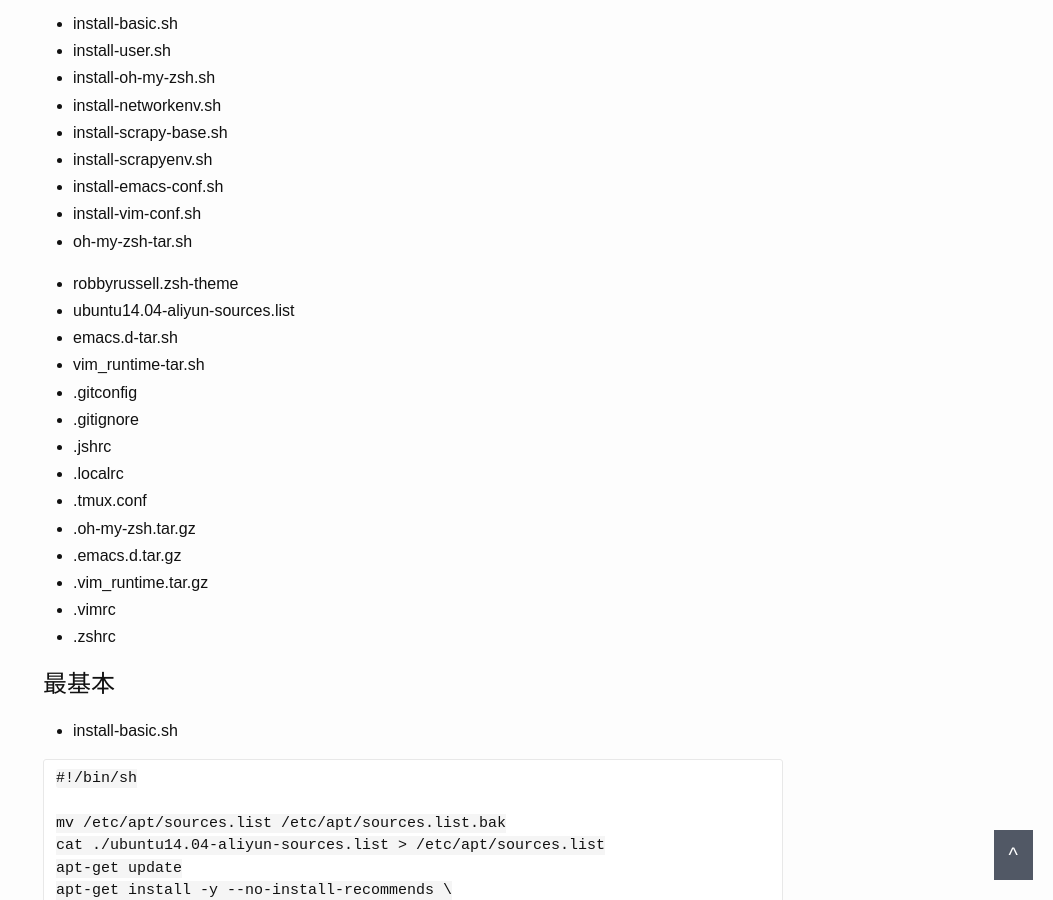
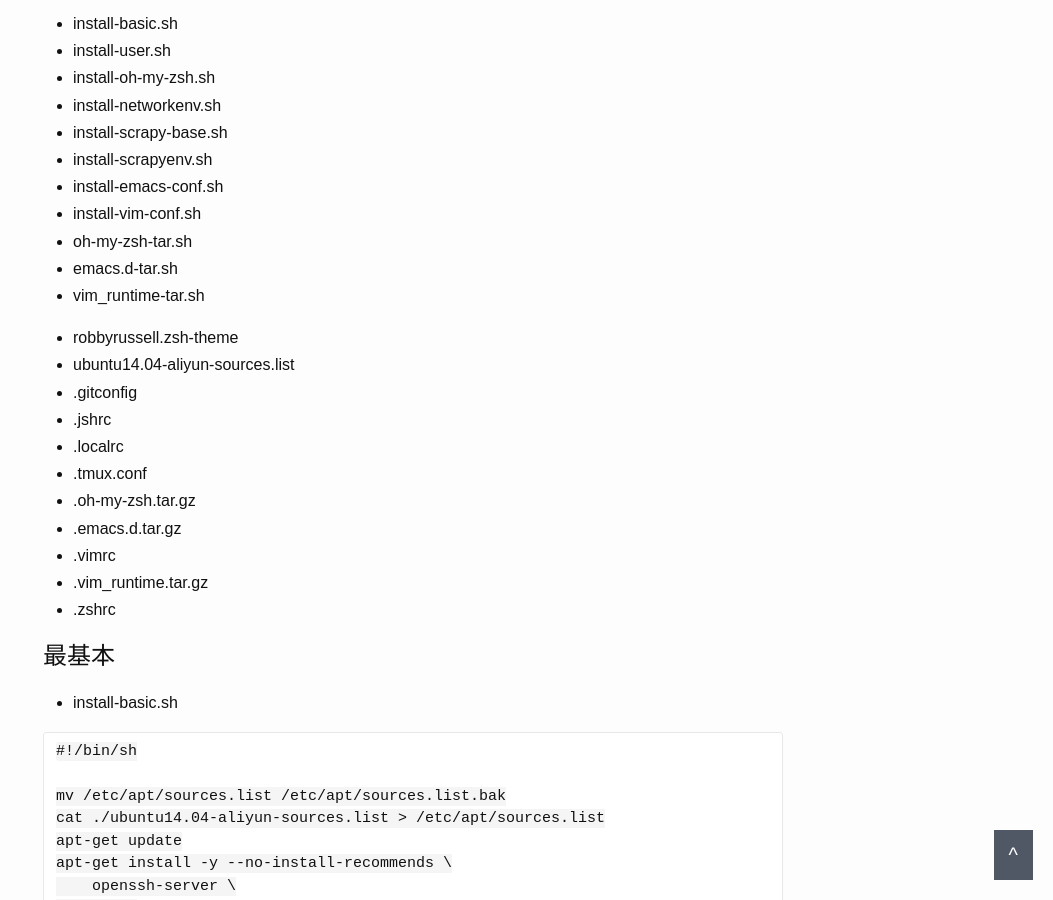
Before and after one commit to jojolin/jojolin.github.io, a Jekyll site: the page built from _posts/2016-09-19-note-shift-dev-env.markdown, in a window 1280 px wide and 900 px high, scrolled down 382 px. Shown: the whole window, without its empty margins (227-1280 px from the left). Built offline with Jekyll 4.4.1, drawn with Linux system fonts in a browser that asks for light colours.

Commit message:
add shift-dev-env

```diff
--- a/_posts/2016-09-19-note-shift-dev-env.markdown
+++ b/_posts/2016-09-19-note-shift-dev-env.markdown
@@ -17,20 +17,19 @@
 - install-emacs-conf.sh
 - install-vim-conf.sh
 - oh-my-zsh-tar.sh
+- emacs.d-tar.sh
+- vim_runtime-tar.sh
 
 - robbyrussell.zsh-theme
 - ubuntu14.04-aliyun-sources.list
-- emacs.d-tar.sh
-- vim_runtime-tar.sh
 - .gitconfig
-- .gitignore
 - .jshrc
 - .localrc
 - .tmux.conf
 - .oh-my-zsh.tar.gz
 - .emacs.d.tar.gz
+- .vimrc
 - .vim_runtime.tar.gz
-- .vimrc
 - .zshrc
 
 ## 最基本
```
